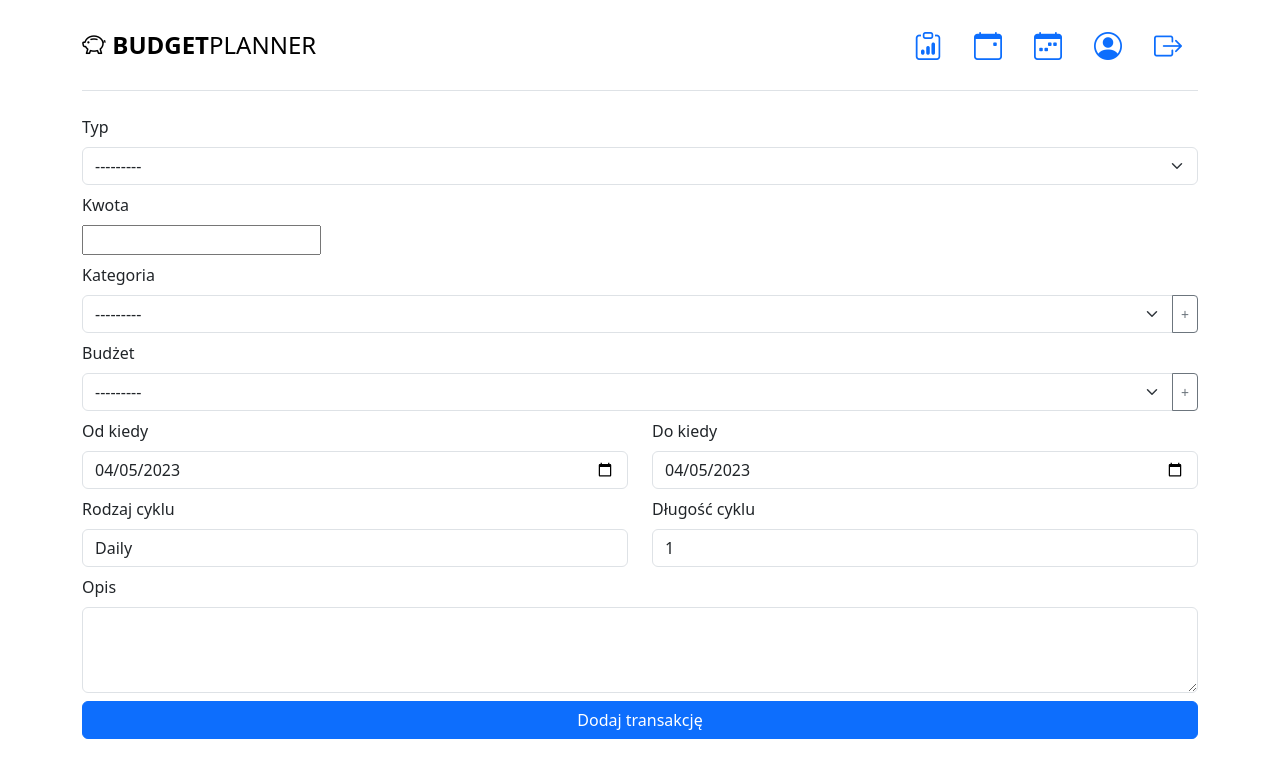
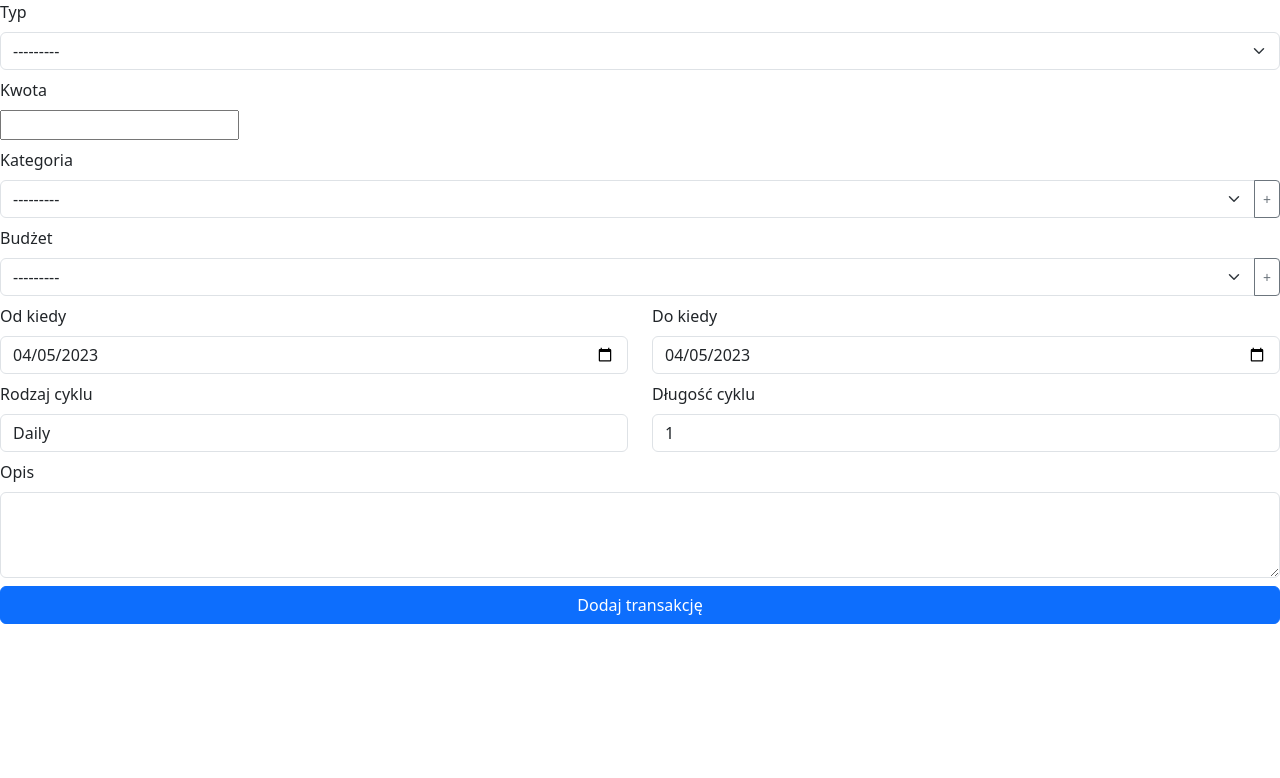
Before and after one commit to mluckiewicz/my_budget_planner_with_snake, a Django app: page /planner/add_repeatable/ in a window 1280 px wide. Shown: the top 778 px of the page. Run offline with Django 4.2, Linux system fonts and the light colour scheme; tables that the repository leaves empty hold one stand-in row (values such as "Sample post"); some libraries are stand-ins or nearby versions.

Commit message:
refactor(nase.html): add user.is_authenticated logic to nav

```diff
--- a/planner/templates/base.html
+++ b/planner/templates/base.html
@@ -6,37 +6,53 @@
 <head>
     <meta charset="utf-8">
     <meta name="viewport" content="width=device-width, initial-scale=1">
-    <title>Bootstrap demo</title>
+    <title>{% block title %}{% endblock %}</title>
     <link href="https://cdn.jsdelivr.net/npm/bootstrap@5.3.0-alpha2/dist/css/bootstrap.min.css" rel="stylesheet"
         integrity="sha384-aFq/bzH65dt+w6FI2ooMVUpc+21e0SRygnTpmBvdBgSdnuTN7QbdgL+OapgHtvPp" crossorigin="anonymous">
     <link rel="stylesheet" href="https://cdn.jsdelivr.net/npm/bootstrap-icons@1.10.3/font/bootstrap-icons.css">
+    <link href="{% static 'css/base.css' %}" rel="stylesheet">
+    <link href="{% static 'css/forms.css' %}" rel="stylesheet">
 </head>
 
 <body>
+    {% if user.is_authenticated %}
+    <header>
         <div class="container">
-        <header class="d-flex flex-wrap justify-content-center py-3 mb-4 border-bottom">
+            <div class="d-flex flex-wrap justify-content-center py-3 mb-4 border-bottom">
                 <a href="{% url 'planner:dashboard' %}"
                     class="d-flex align-items-center mb-3 mb-md-0 me-md-auto link-body-emphasis text-decoration-none">
                     <i class="bi bi-piggy-bank fs-4">&nbsp;</i>
                     <span class="fs-4"><b>BUDGET</b>PLANNER</a></span>
                 </a>
                 <ul class="nav nav-pills">
-                <li class="nav-item"><a href="{% url 'planner:dashboard' %}" class="nav-link {% if request.path == '/dashboard/' %}active{% endif %}" aria-current="page"><i class="bi bi-clipboard-data fs-3"></i></a></li>
-                <li class="nav-item"><a href="{% url 'planner:add_single' %}" class="nav-link {% if request.path == '/add_single/' %}active{% endif %}"><i class="bi bi-calendar-event fs-3"></i></a></li>
-                <li class="nav-item"><a href="{% url 'planner:add_repeatable' %}" class="nav-link {% if request.path == '/add_repeatable/' %}active{% endif %}"><i class="bi bi-calendar-week fs-3"></i></a></li>
-                <li class="nav-item"><a href="#" class="nav-link {% if request.path == '/user_profile/' %}active{% endif %}"><i class="bi bi-person-circle fs-3"></i></a></li>
-                <li class="nav-item"><a href="{% url 'logout' %}" class="nav-link {% if request.path == '/logout/' %}active{% endif %}"><i class="bi bi-box-arrow-right fs-3"></i></a></li>
+                    <li class="nav-item">
+                        <a href="{% url 'planner:dashboard' %}"
+                            class="nav-link {% if request.path == '/planner/dashboard/' %}active{% endif %}" aria-current="page">
+                            <i class="bi bi-clipboard-data fs-3"></i>
+                        </a>
+                    </li>
+                    <li class="nav-item"><a href="{% url 'planner:add_single' %}"
+                            class="nav-link {% if request.path == '/planner/add_single/' %}active{% endif %}"><i
+                                class="bi bi-calendar-event fs-3"></i></a></li>
+                    <li class="nav-item"><a href="{% url 'planner:add_repeatable' %}"
+                            class="nav-link {% if request.path == '/planner/add_repeatable/' %}active{% endif %}"><i
+                                class="bi bi-calendar-week fs-3"></i></a></li>
+                    <li class="nav-item"><a href="#"
+                            class="nav-link {% if request.path == '/accounts/user_profile/' %}active{% endif %}"><i
+                                class="bi bi-person-circle fs-3"></i></a></li>
+                    <li class="nav-item"><a href="{% url 'logout' %}"
+                            class="nav-link {% if request.path == '/accounts/logout/' %}active{% endif %}"><i
+                                class="bi bi-box-arrow-right fs-3"></i></a></li>
                 </ul>
+            </div>
+        </div>
     </header>
-    </div>
-
-    <main class="container">
+    {% endif %}
+    <main>
         {% block content %}
 
         {% endblock content %}
     </main>
-
-
     <script src="https://cdn.jsdelivr.net/npm/@popperjs/core@2.11.6/dist/umd/popper.min.js"
         integrity="sha384-oBqDVmMz9ATKxIep9tiCxS/Z9fNfEXiDAYTujMAeBAsjFuCZSmKbSSUnQlmh/jp3"
         crossorigin="anonymous"></script>
```
Lines whose indentation alone changed are shown as unchanged.
